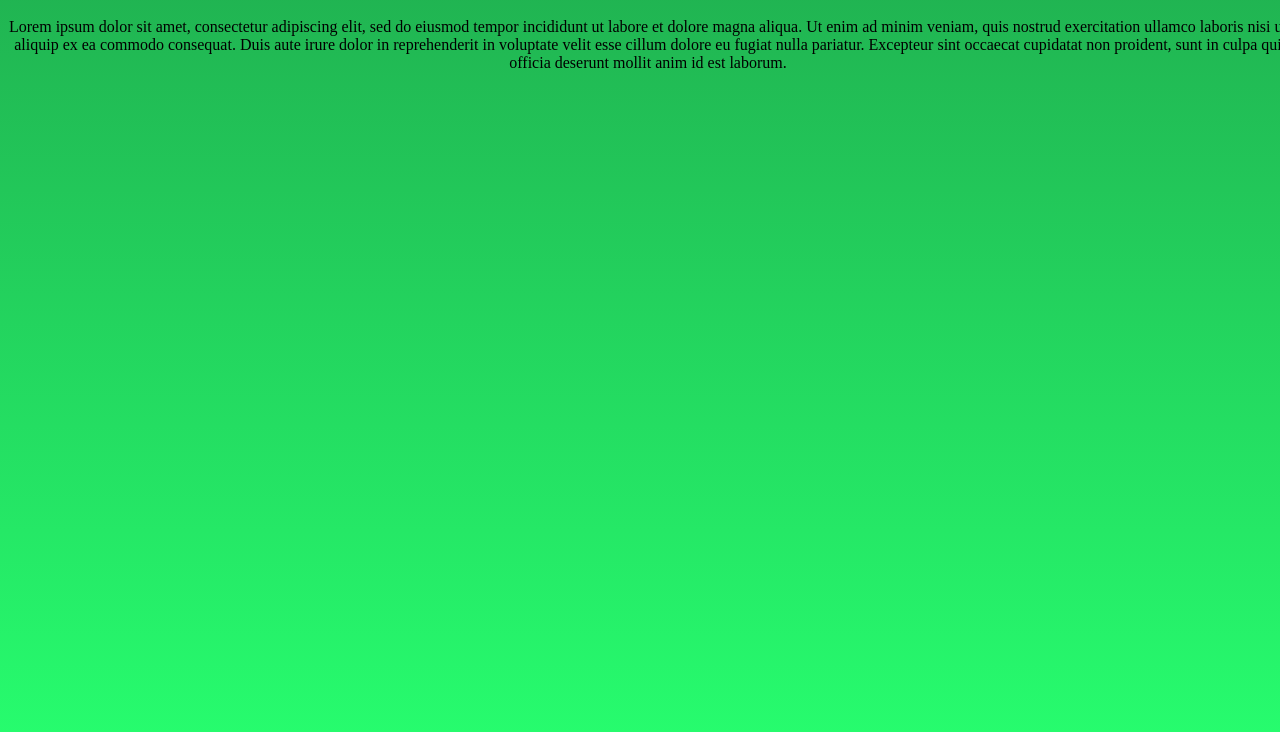
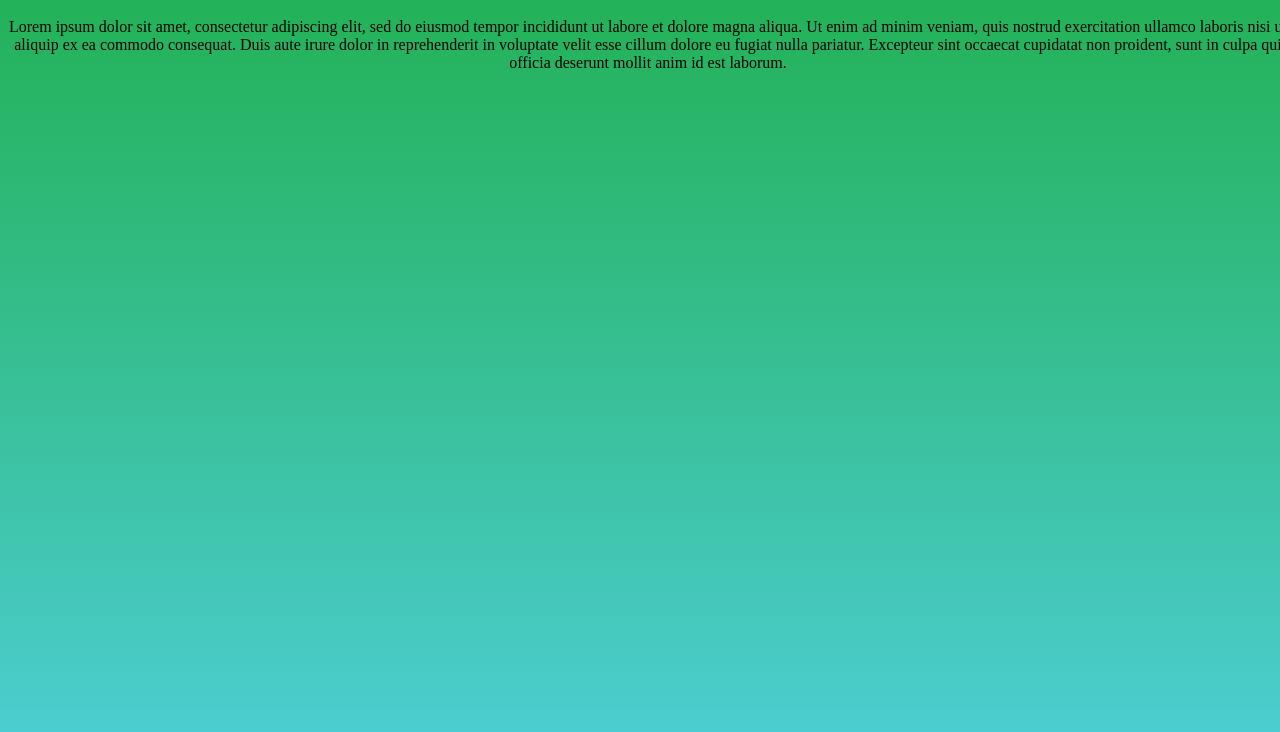
Before and after one commit to ah8480/MyWebsite1, a plain HTML site: page index.html in a window 1280 px wide. Shown: the part 48-780 px from the top of the page. Drawn offline with Linux system fonts and the light colour scheme.

Commit message:
Update index.html

```diff
--- a/index.html
+++ b/index.html
@@ -4,7 +4,7 @@
   <style>
      body{
          text-align: center;
-         background-image: linear-gradient(rgb(32, 176, 80),  rgb(39, 255, 111));
+         background-image: linear-gradient(rgb(32, 176, 80),  rgb(78, 206, 214));
          min-width: 100%;
          min-height: 100%;
       }
```
